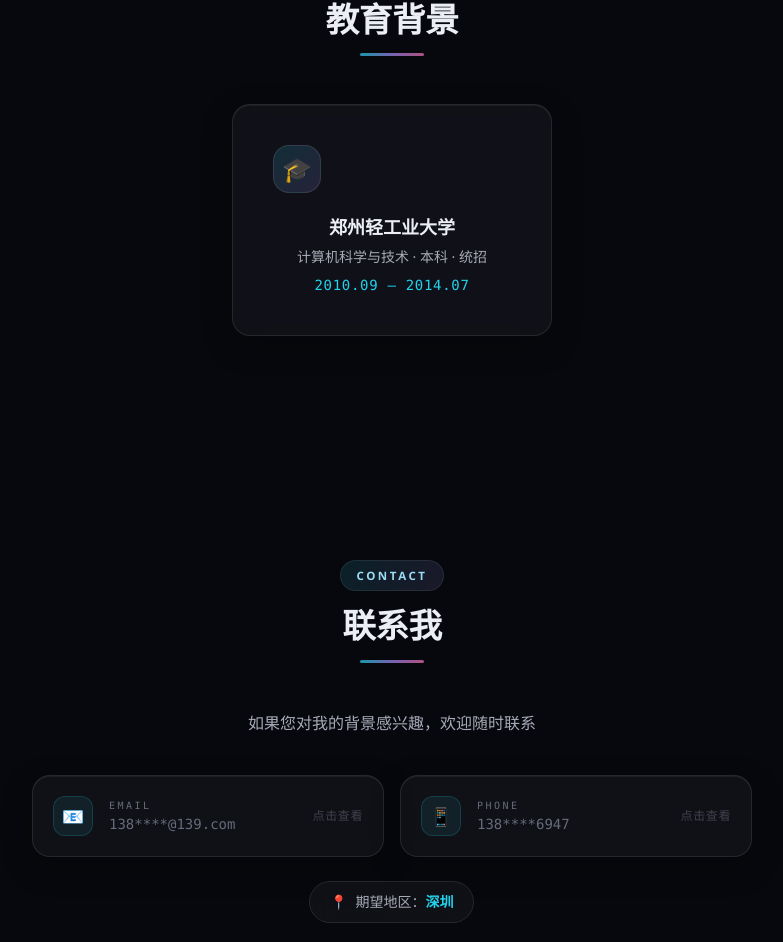
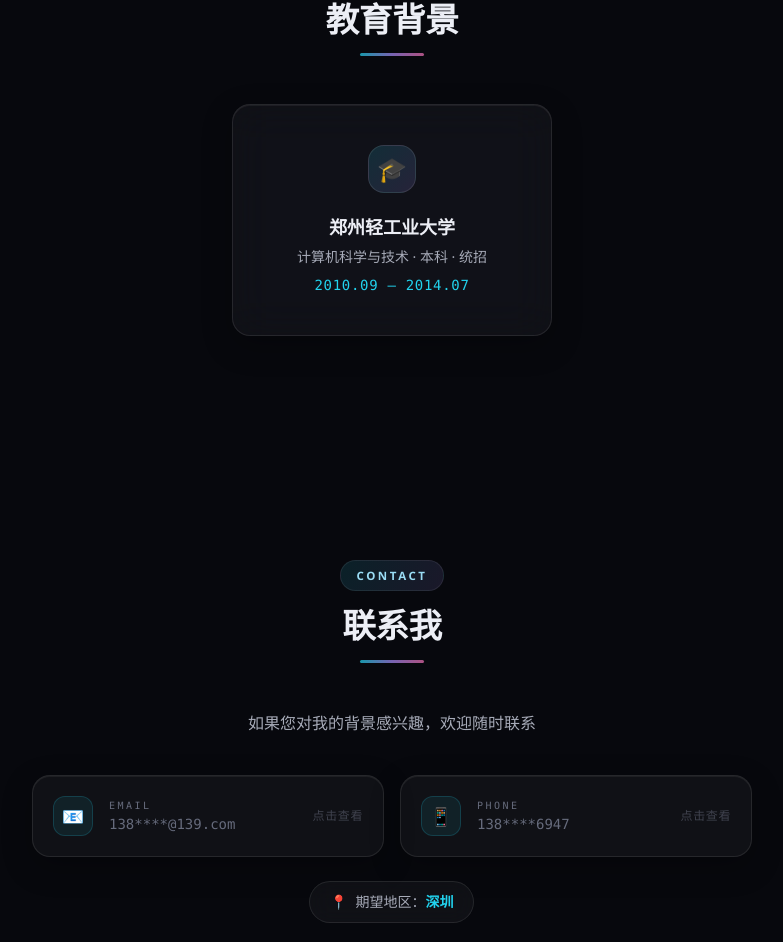
Before and after one commit to liuyangfei/myself, a React (Vite) app: page / in a window 1280 px wide. Shown: the part 7122-8064 px from the top of the page, without its empty margins (248-1031 px from the left). Built offline with nearby package versions, Linux system fonts and the light colour scheme.

Commit message:
Center graduation cap icon in education card

```diff
--- a/src/App.jsx
+++ b/src/App.jsx
@@ -804,7 +804,7 @@ function Education() {
         <SectionTitle subtitle="EDUCATION" title="教育背景" />
 
         <div className="sci-card inline-block p-8 md:p-10 min-w-[320px] text-center" data-reveal>
-          <div className="w-12 h-12 rounded-2xl flex items-center justify-center text-2xl mb-5"
+          <div className="w-12 h-12 mx-auto rounded-2xl flex items-center justify-center text-2xl mb-5"
             style={{
               background: 'linear-gradient(135deg, rgba(34,211,238,0.15), rgba(167,139,250,0.15))',
               border: '1px solid rgba(255,255,255,0.1)',
```
